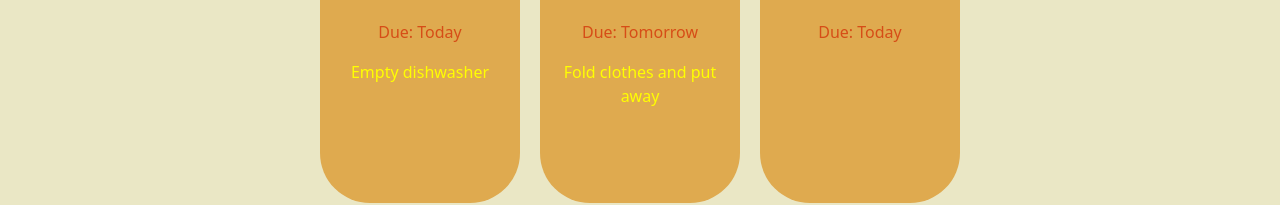
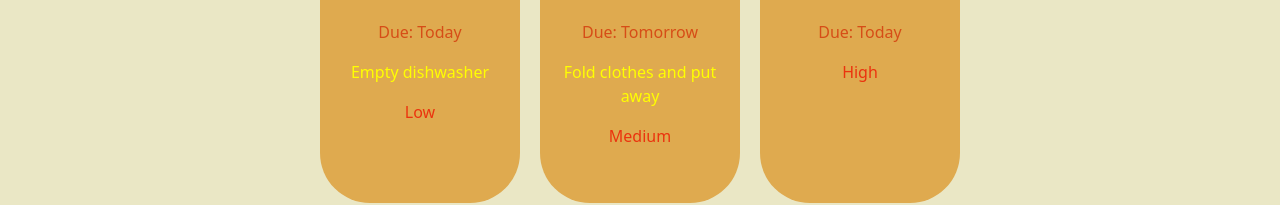
Before and after one commit to rarbin/react-basics-labs, a React (Vite) app in the folder tasky/: page / in a window 1280 px wide. Shown: the part 207-412 px from the top of the page. Built offline with nearby package versions, Linux system fonts and the light colour scheme.

Commit message:
Tasky Lab 2a - Exercise done

```diff
--- a/tasky/src/App.jsx
+++ b/tasky/src/App.jsx
@@ -4,11 +4,12 @@
 
 
 function App() {
+
   const [ taskState, setTaskState ] = useState ({
     tasks: [
-      { id: 1, title:"Dishes", description: "Empty dishwasher", deadline: "Today" },
-      { id: 2, title: "Laundry", description: "Fold clothes and put away", deadline: "Tomorrow"},
-      { id: 3, title: "Tidy up", deadline: "Today"}
+      { id: 1, title:"Dishes", description: "Empty dishwasher", deadline: "Today", priority: "Low"},
+      { id: 2, title: "Laundry", description: "Fold clothes and put away", deadline: "Tomorrow", priority: "Medium"},
+      { id: 3, title: "Tidy up", deadline: "Today", priority: "High"}
     ]
   });
   return (
@@ -19,6 +20,7 @@
           title={task.title}
           description={task.description}
           deadline={task.deadline}
+          priority={task.priority}
           key={task.id}
           />
       ))}
--- a/tasky/src/components/Task.jsx
+++ b/tasky/src/components/Task.jsx
@@ -4,9 +4,9 @@
             <p className="title">{props.title}</p>
             <p className="deadline">Due: {props.deadline}</p>
             <p className="description">{props.description}</p>
+            <p className="priority">{props.priority}</p>
         </div>
     )
-
 
 }
 
```
